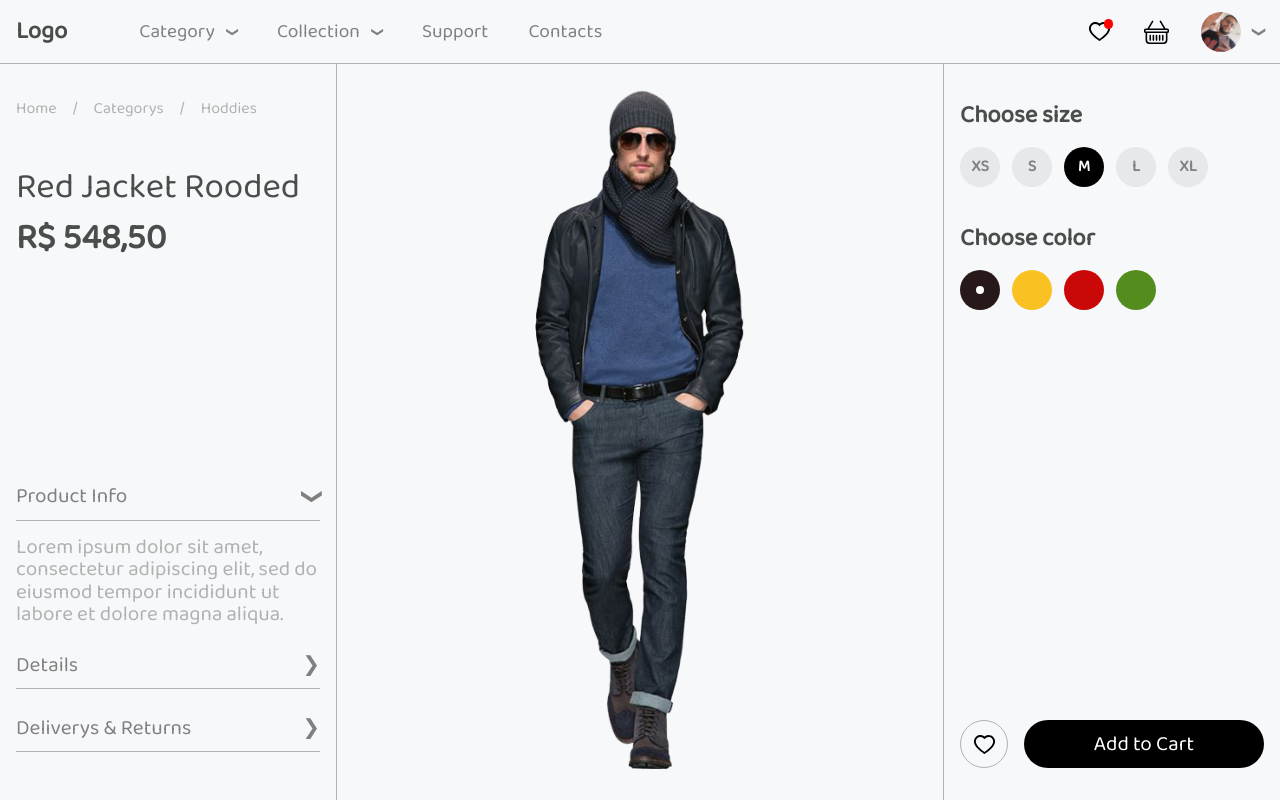
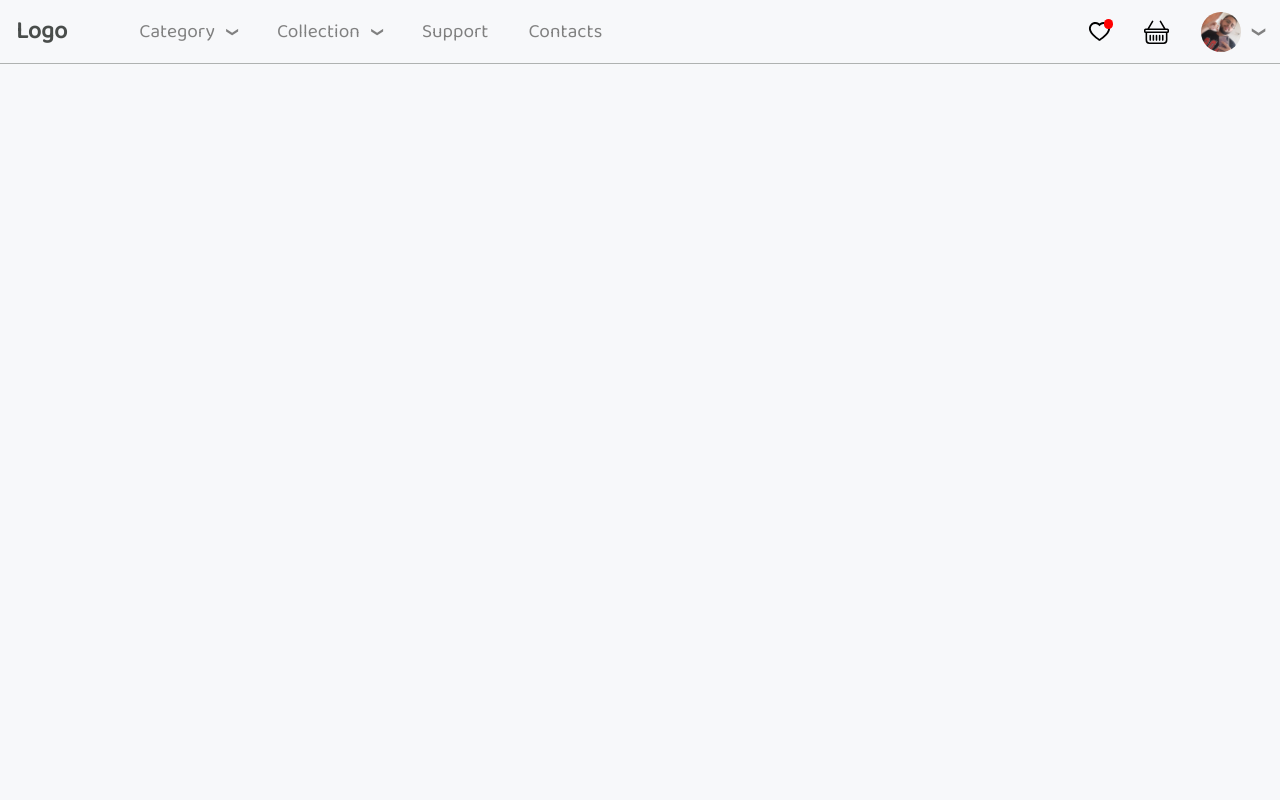
Before and after one commit to MatheusGomesRocha/e-commerce, a React (Create React App) app: page / in a window 1280 px wide. Built offline with nearby package versions, Linux system fonts and the light colour scheme; a web font is replaced by a local one.

Commit message:
Criando Tela ProductList

```diff
--- a/src/App.js
+++ b/src/App.js
@@ -4,13 +4,16 @@ import './globals.scss';
 
 import Product from './screens/Product';
 import Header from './components/Header';
+import ProductList from './screens/ProductList';
 
 export default function App () {
   return(
     <div>
       <Header />
 
-      <Product />
+      {/* <Product /> */}
+
+      <ProductList />
     </div>
   )
 }
--- /dev/null
+++ b/src/screens/ProductList/index.js
@@ -0,0 +1,11 @@
+import React from 'react';
+
+import styles from './productList.module.scss';
+
+export default function ProductList () {
+    return(
+        <div className={styles.container}>
+
+        </div>
+    )
+}
--- /dev/null
+++ b/src/screens/ProductList/productList.module.scss
@@ -0,0 +1,3 @@
+.container {
+
+}
```
